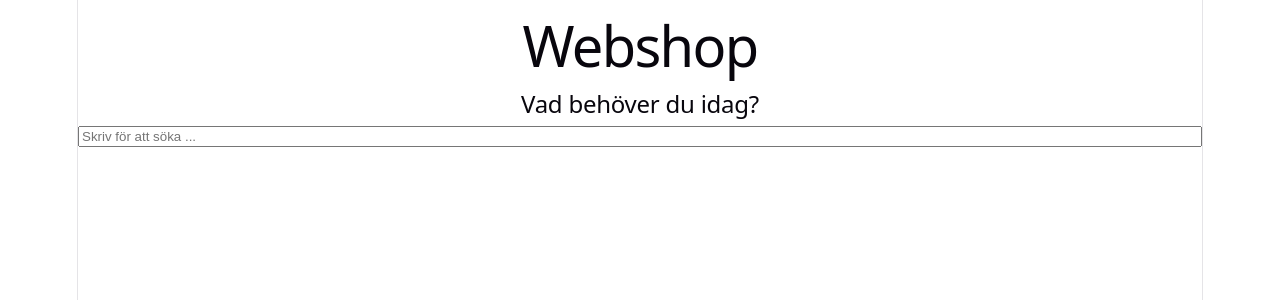
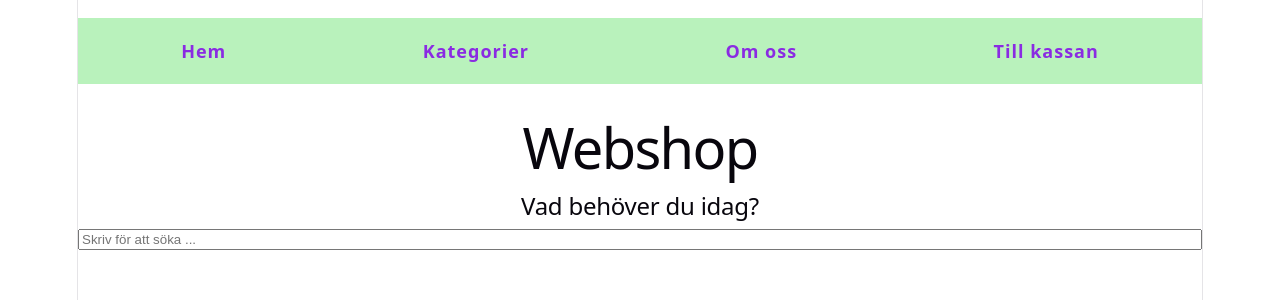
Before and after one commit to sara-almqvist/projekt_webshop_2026, a React (Vite) app: page / in a window 1280 px wide. Shown: the top 300 px of the page. Built offline with nearby package versions, Linux system fonts and the light colour scheme.

Commit message:
Build Navcomponent

```diff
--- a/src/App.jsx
+++ b/src/App.jsx
@@ -1,9 +1,11 @@
 import Card from './components/Card';
+import Nav from './components/Nav';
 import Search from './components/Search';
 
 function App() {
   return (
     <>
+      <Nav />
       <h1>Webshop</h1>
       <Search />
     </>
--- /dev/null
+++ b/src/components/Nav.jsx
@@ -0,0 +1,16 @@
+import styles from './Nav.module.css';
+
+const Nav = () => {
+  return (
+    <>
+      <ul className={styles.navContainer}>
+        <li className={styles.list}>Hem</li>
+        <li className={styles.list}>Kategorier</li>
+        <li className={styles.list}>Om oss</li>
+        <li className={styles.list}>Till kassan</li>
+      </ul>
+    </>
+  );
+};
+
+export default Nav;
--- /dev/null
+++ b/src/components/Nav.module.css
@@ -0,0 +1,22 @@
+.navContainer {
+  list-style-type: none;
+  display: flex;
+  flex-direction: row;
+  gap: 10px;
+  justify-content: space-around;
+  color: blueviolet;
+  font-weight: 600;
+  background-color: rgb(185, 242, 188);
+  padding: 10px;
+}
+
+.list {
+  letter-spacing: 1px;
+  padding: 10px;
+}
+
+.list:hover {
+  border: 2px solid blueviolet;
+  font-weight: 800;
+  cursor: pointer;
+}
```
